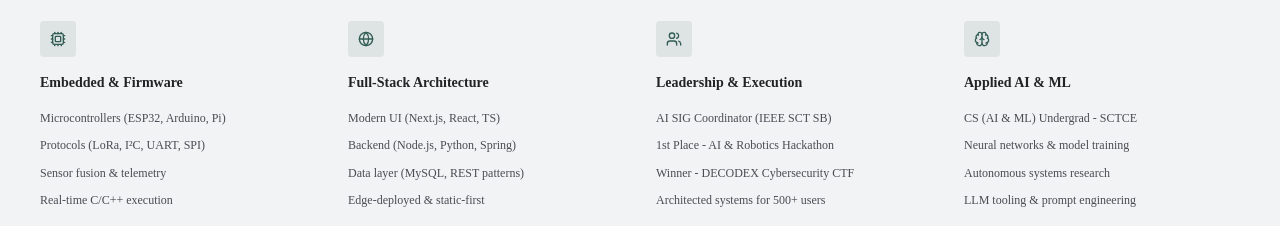
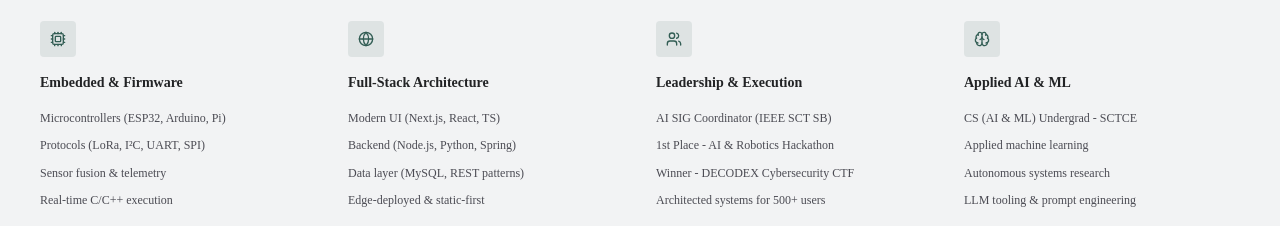
Before and after one commit to saranskumar/saranlive, a Next.js app: page / in a window 1280 px wide. Shown: the part 2100-2326 px from the top of the page. Built offline with nearby package versions, Linux system fonts and the light colour scheme.

Commit message:
Content: Replace 'neural networks' references with 'applied machine learning'

```diff
--- a/app/about/page.tsx
+++ b/app/about/page.tsx
@@ -37,7 +37,7 @@
     {
         title: "AI Exploration",
         description:
-            "CS (AI & ML) coursework, neural networks, prompt engineering, and LLM tooling for real use-cases.",
+            "CS (AI & ML) coursework, applied machine learning, prompt engineering, and LLM tooling for real use-cases.",
     },
     {
         title: "Systems Thinking",
--- a/components/engineering-depth.tsx
+++ b/components/engineering-depth.tsx
@@ -36,7 +36,7 @@
         title: "Applied AI & ML",
         skills: [
             "CS (AI & ML) Undergrad - SCTCE",
-            "Neural networks & model training",
+            "Applied machine learning",
             "Autonomous systems research",
             "LLM tooling & prompt engineering",
         ],
```
